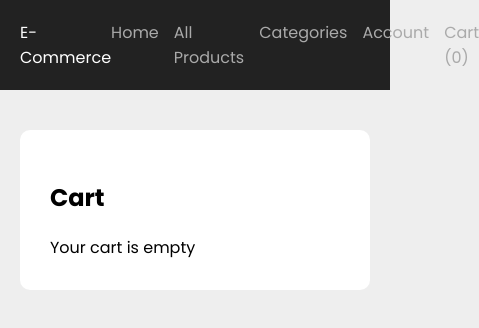
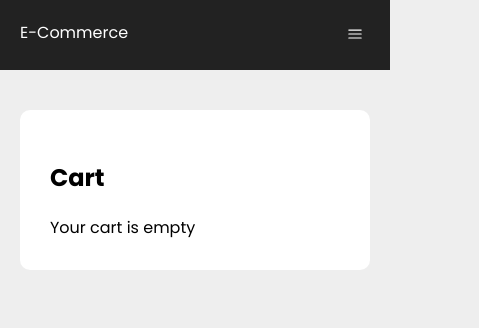
Before and after one commit to Sanjin888/ecommerce-front, a Next.js app: page /cart in a window 390 px wide. Shown: the top 328 px of the page, 479 px wide, since content can reach past the window. Built offline with nearby package versions, Linux system fonts and the light colour scheme.

Commit message:
added responsiveness

```diff
--- a/components/Header.js
+++ b/components/Header.js
@@ -1,9 +1,9 @@
-import Link from 'next/link';
-import styled from 'styled-components';
-import Center from './Center';
-import { useContext } from 'react';
-import { CartContext } from './CartContext';
-
+import Link from "next/link";
+import styled from "styled-components";
+import Center from "./Center";
+import { useContext, useState } from "react";
+import { CartContext } from "./CartContext";
+import BarsIcon from "./icons/Bars";
 
 const StyledHeader = styled.header`
   background-color: #222;
@@ -12,6 +12,8 @@
 const Logo = styled(Link)`
   color: #fff;
   text-decoration: none;
+  position: relative;
+  z-index: 3;
 `;
 
 const Wrapper = styled.div`
@@ -21,29 +23,69 @@
 `;
 
 const StyledNav = styled.nav`
-  display: flex;
+  ${(props) =>
+    props.mobileNavActive
+      ? `
+    display: block;
+  `
+      : `
+    display: none;
+  `}
   gap: 15px;
+  position: fixed;
+  top: 0;
+  bottom: 0;
+  left: 0;
+  right: 0;
+  padding: 70px 20px 20px;
+  background-color: #222;
+  @media screen and (min-width: 768px) {
+    display: flex;
+    position: static;
+    padding: 0;
+  }
 `;
 
 const NavLink = styled(Link)`
+  display: block;
   color:#aaa;
   text-decoration:none;
+  padding: 10px 0;
+  @media screen and (min-width: 768px) {
+    padding:0;
+  }
+`;
+
+const NavButton = styled.button`
+  background-color: transparent;
+  width: 30px;
+  height: 30px;
+  border: 0;
+  color: white;
+  cursor: pointer;
+  position: relative;
+  z-index: 3;
+  @media screen and (min-width: 768px) {
+    display: none;
+  }
 `;
 
 export default function Header() {
-  const {cartProducts} = useContext(CartContext);
+  const { cartProducts } = useContext(CartContext);
+  const [mobileNavActive,setMobileNavActive] = useState(false);
   return (
     <StyledHeader>
       <Center>
         <Wrapper>
-          <Logo href={'/'}>E-Commerce</Logo>
-          <StyledNav>
-            <NavLink href={'/'}>Home</NavLink>
-            <NavLink href={'/products'}>All Products</NavLink>
-            <NavLink href={'/categories'}>Categories</NavLink>
-            <NavLink href={'/account'}>Account</NavLink>
-            <NavLink href={'/cart'}>Cart ({cartProducts.length})</NavLink>
+          <Logo href={"/"}>E-Commerce</Logo>
+          <StyledNav mobileNavActive={mobileNavActive}>
+            <NavLink href={"/"}>Home</NavLink>
+            <NavLink href={"/products"}>All Products</NavLink>
+            <NavLink href={"/cart"}>Cart ({cartProducts.length})</NavLink>
           </StyledNav>
+          <NavButton onClick={() => setMobileNavActive((prev) => !prev)}>
+            <BarsIcon />
+          </NavButton>
         </Wrapper>
       </Center>
     </StyledHeader>
--- a/components/ProductBox.js
+++ b/components/ProductBox.js
@@ -75,7 +75,7 @@
         <Title href={url} >{title}</Title>
         <PriceRow>
           <Price>${price}</Price>
-          <Button onClick={() => addProduct(_id)} primary="true" outline="true" >
+          <Button block="true"  onClick={() => addProduct(_id)} primary="true" outline="true" >
             Add to Cart
           </Button>
         </PriceRow>
--- /dev/null
+++ b/components/icons/Bars.js
@@ -0,0 +1,7 @@
+export default function BarsIcon({className = 'w-6 h-6'}) {
+ return (
+   <svg xmlns="http://www.w3.org/2000/svg" fill="none" viewBox="0 0 24 24" strokeWidth={1.5} stroke="currentColor" className={className}>
+     <path strokeLinecap="round" strokeLinejoin="round" d="M3.75 6.75h16.5M3.75 12h16.5m-16.5 5.25h16.5" />
+   </svg>
+ );
+}
```
Also changed, not shown: components/Featured.js (+27 -6 lines).
